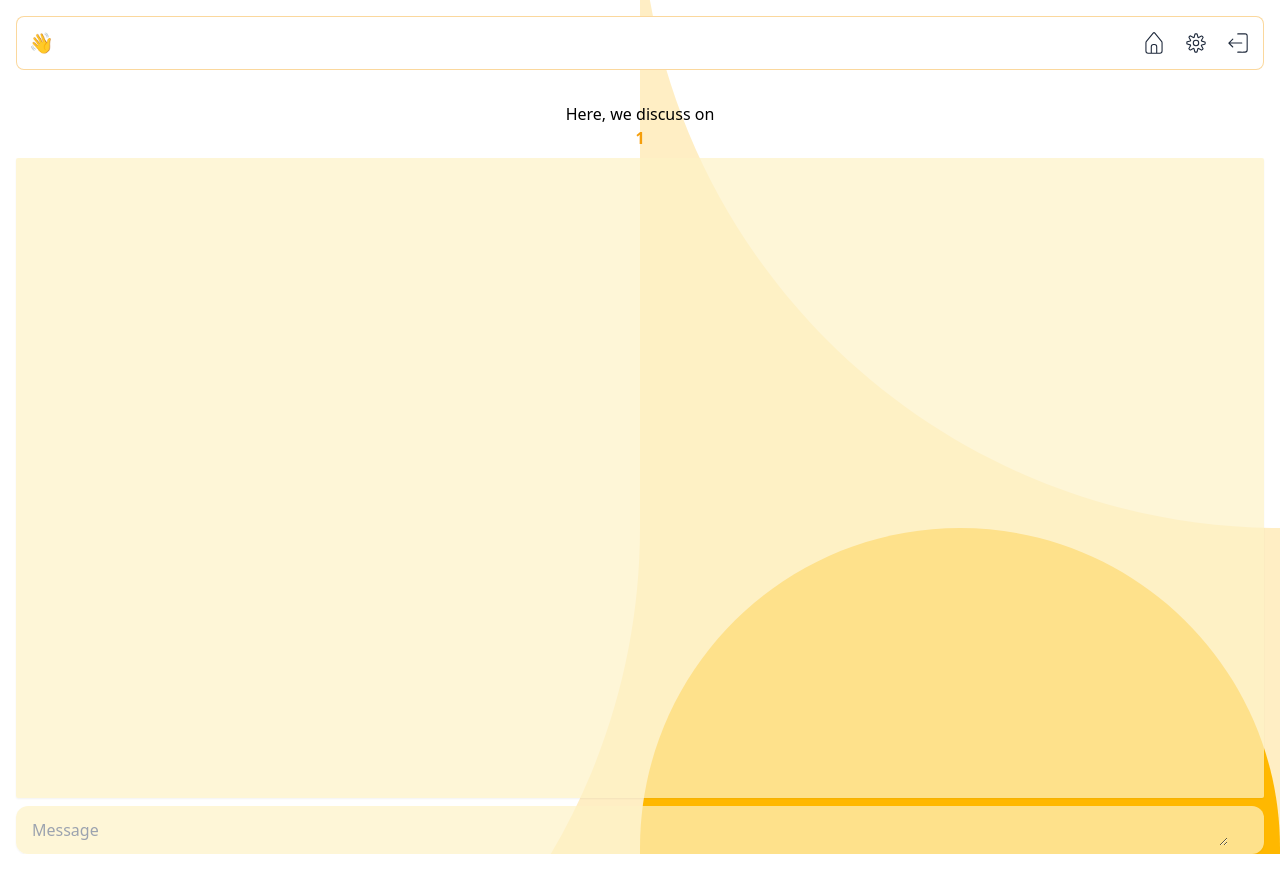
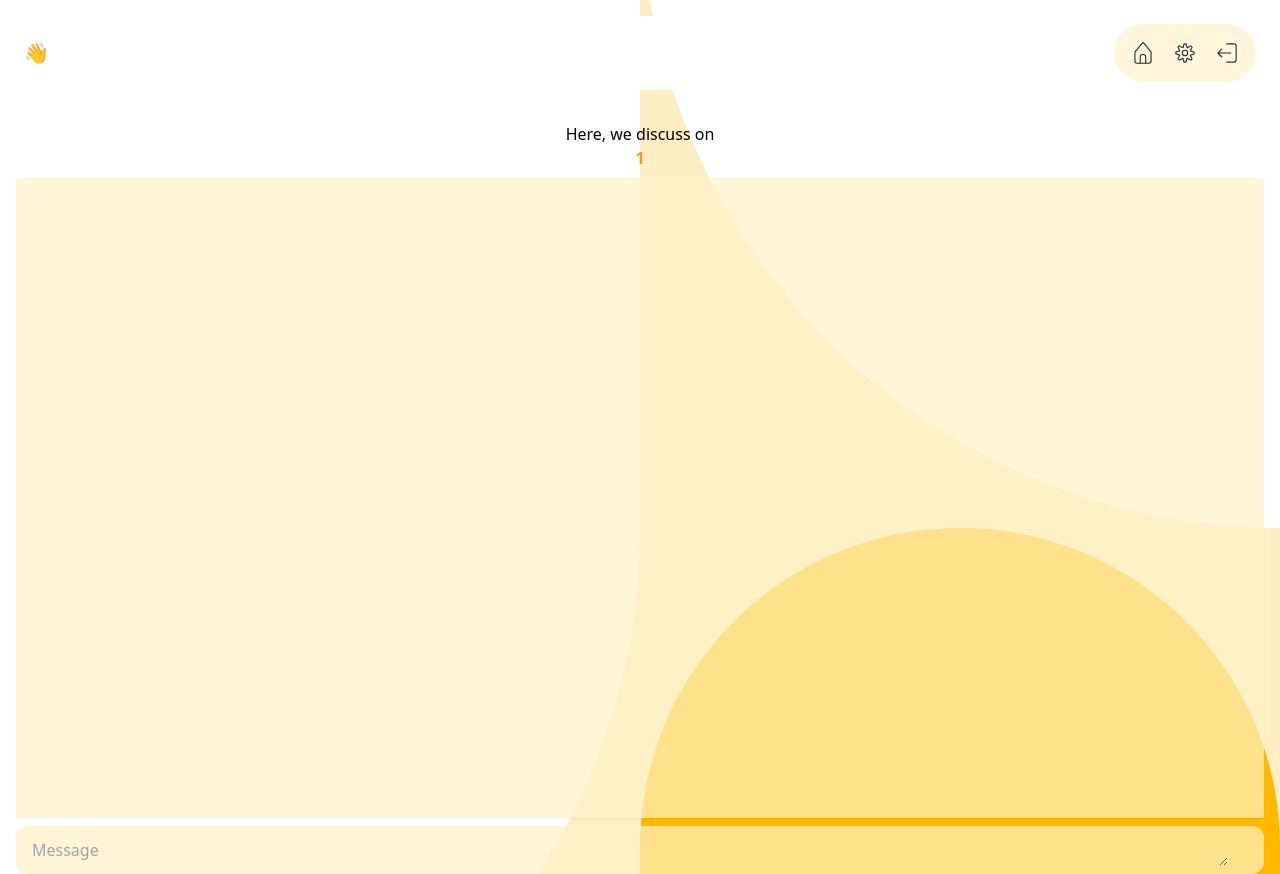
Before and after one commit to MandyTrl/chitchat, a Next.js app in the folder frontend/: page /discussion/1 in a window 1280 px wide. Built offline with nearby package versions, Linux system fonts and the light colour scheme; no server answers.

Commit message:
style nav

```diff
--- a/frontend/app/discussion/[slug]/page.tsx
+++ b/frontend/app/discussion/[slug]/page.tsx
@@ -51,7 +51,7 @@ export default function Discussion() {
 
 			<div
 				id="discussion__container"
-				className="w-full h-4/5 rounded-sm bg-amber-100/70 p-2 mt-2 shadow-sm">
+				className="w-full h-4/5 rounded-sm bg-amber-100/70 p-2 mt-2 shadow-sm overflow-y-scroll">
 				{msg}
 			</div>
 
--- a/frontend/components/Navigation/Navbar.tsx
+++ b/frontend/components/Navigation/Navbar.tsx
@@ -1,12 +1,14 @@
 "use client"
 import React, { useEffect, useState } from "react"
+import { useRouter, usePathname } from "next/navigation"
 import Cookies from "js-cookie"
 import Link from "next/link"
-import { useRouter } from "next/navigation"
 import { CiHome, CiSettings, CiLogout } from "react-icons/ci"
+import clsx from "clsx"
 
 export const Navbar = () => {
 	const router = useRouter()
+	const pathname = usePathname()
 	const [pseudo, setPseudo] = useState<string>("")
 
 	// const disconnectSocket = () => {
@@ -34,18 +36,29 @@ export const Navbar = () => {
 	}
 
 	return (
-		<nav className="w-full flex items-center justify-between p-3 mb-8 text-slate-800 bg-white border border-amber-500/40 rounded-lg">
+		<nav className="w-full flex items-center justify-between p-2 mb-8 text-slate-800 bg-white">
 			<p className="text-lg">
 				<span className="text-xl">👋</span>
 				{pseudo}
 			</p>
 
-			<div className="flex items-center space-x-4 text-[26px]">
-				<Link href={"/discussions"}>
-					<CiHome className="hover:text-black" />
+			<div className="w-fit flex justify-between items-center p-2 text-[26px] bg-amber-300/20 rounded-full">
+				<Link
+					href={"/discussions"}
+					className={clsx(
+						pathname === "/discussions" && "bg-amber-400/20",
+						"p-2 rounded-full hover:bg-amber-400/20 hover:text-black"
+					)}>
+					<CiHome />
 				</Link>
-				<CiSettings className="hover:text-black" />
-				<CiLogout onClick={logout} className="hover:text-black" />
+
+				<div className="hover:bg-amber-400/20 hover:text-black p-2 rounded-full">
+					<CiSettings />
+				</div>
+
+				<div className="hover:bg-amber-400/20 hover:text-black p-2 rounded-full">
+					<CiLogout onClick={logout} />
+				</div>
 			</div>
 		</nav>
 	)
--- a/frontend/components/UI/TextArea.tsx
+++ b/frontend/components/UI/TextArea.tsx
@@ -19,9 +19,9 @@ export const TextArea = ({
 	socketId,
 	setAction,
 }: TextAreaPropsType) => {
+	const backUrl = `${process.env.NEXT_PUBLIC_BACKEND_URL}`
 	const [message, setMessage] = useState<string>("")
 	const [isFocused, setIsFocused] = useState<boolean>(false)
-	const backUrl = `${process.env.NEXT_PUBLIC_BACKEND_URL}`
 
 	const handleChange = (e: React.ChangeEvent<HTMLTextAreaElement>) => {
 		setMessage(e.target.value)
```
